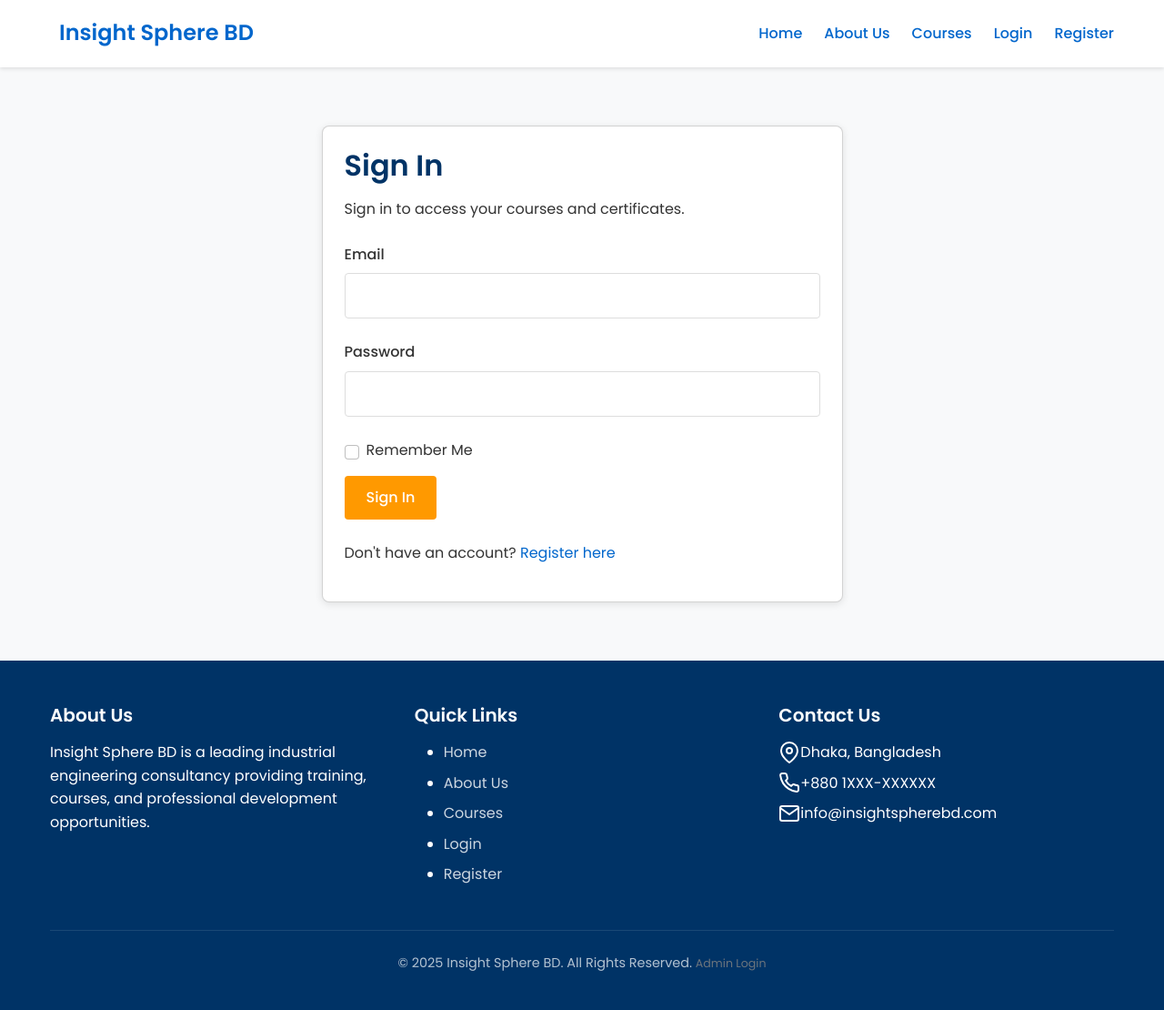
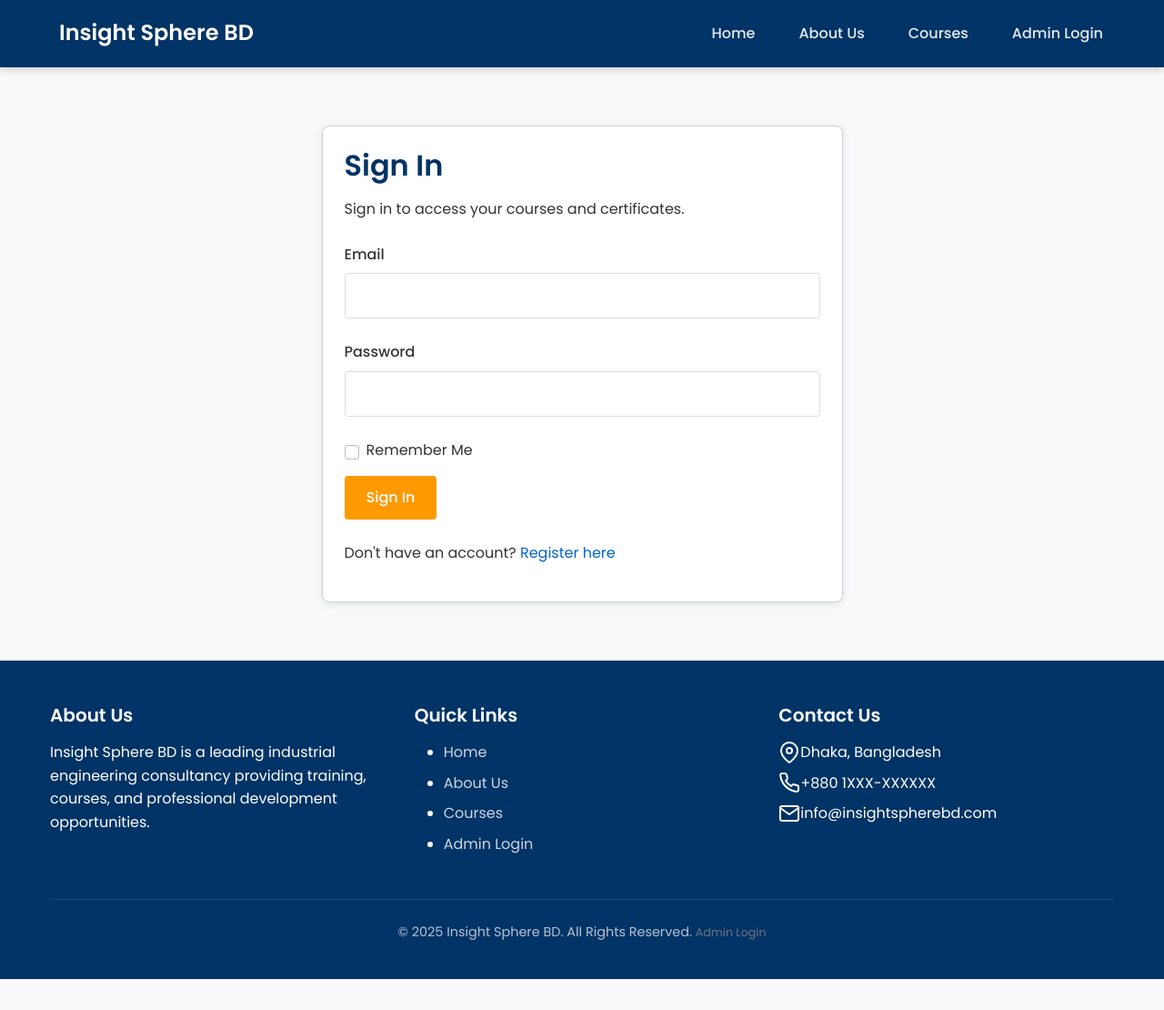
Before and after one commit to InsightSpherebd/Insight_Sphere, a Flask app: page /login in a window 1280 px wide. Shown: the whole page at 91% size. After the commit the page ends 1076 px from the top, so only its background shows below. Run offline with Flask 3, Linux system fonts and the light colour scheme; some libraries are stand-ins or nearby versions.

Commit message:
Improve the site appearance and set up initial super administrator account
Adds site-wide header styling, creates a super admin user, and renames login links.

Replit-Commit-Author: Agent
Replit-Commit-Session-Id: 837ed6fa-8396-4129-b2f4-29c7aa67d241
Replit-Commit-Screenshot-Url: https://storage.googleapis.com/screenshot-production-us-central1/13d57d37-9210-49e5-82fb-14ddeee3d828/cf3b4432-e5de-47d7-85bb-5370d58faf18.jpg

```diff
--- a/app.py
+++ b/app.py
@@ -43,6 +43,22 @@ with app.app_context():
     import models
     db.create_all()
 
+    # Create super admin user if not exists
+    from models import User
+    super_admin = User.query.filter_by(email='admin@insightspherebd.com').first()
+    if not super_admin:
+        super_admin = User(
+            username='superadmin',
+            email='admin@insightspherebd.com',
+            full_name='System Administrator',
+            phone='+88019XXXXXXXX',
+            role='super_admin'
+        )
+        super_admin.set_password('Admin@123')
+        db.session.add(super_admin)
+        db.session.commit()
+        logging.info('Created super admin user')
+
     # Add new columns to Course table if they don't exist
     from sqlalchemy import text
     try:
--- a/static/css/main.css
+++ b/static/css/main.css
@@ -46,8 +46,8 @@ h1, h2, h3, h4, h5, h6 {
 
 /* Header styles */
 .site-header {
-  background-color: white;
-  box-shadow: 0 2px 4px rgba(0, 0, 0, 0.1);
+  background-color: var(--secondary-color);
+  box-shadow: 0 2px 10px rgba(0, 0, 0, 0.2);
   padding: 1rem 0;
   position: sticky;
   top: 0;
@@ -73,6 +73,12 @@ h1, h2, h3, h4, h5, h6 {
   margin: 0;
   font-size: 1.5rem;
   margin-left: 10px;
+  color: white;
+}
+
+.site-logo a {
+  color: white;
+  text-decoration: none;
 }
 
 /* Navigation styles */
@@ -89,8 +95,17 @@ h1, h2, h3, h4, h5, h6 {
 
 .main-nav a {
   display: block;
-  padding: 0.5rem 0;
+  padding: 0.5rem 0.75rem;
   font-weight: 500;
+  color: rgba(255, 255, 255, 0.9);
+  border-radius: 4px;
+  transition: all 0.2s ease;
+}
+
+.main-nav a:hover {
+  color: white;
+  background-color: rgba(255, 255, 255, 0.1);
+  text-decoration: none;
 }
 
 .btn-menu {
@@ -100,6 +115,7 @@ h1, h2, h3, h4, h5, h6 {
   font-size: 24px;
   cursor: pointer;
   padding: 0.5rem;
+  color: white;
 }
 
 /* Mobile menu */
@@ -113,8 +129,8 @@ h1, h2, h3, h4, h5, h6 {
     top: 70px;
     left: 0;
     right: 0;
-    background-color: white;
-    box-shadow: 0 4px 6px rgba(0, 0, 0, 0.1);
+    background-color: var(--secondary-color);
+    box-shadow: 0 4px 6px rgba(0, 0, 0, 0.2);
     padding: 1rem;
     transform: translateY(-100%);
     transition: transform 0.3s ease;
--- a/templates/layout.html
+++ b/templates/layout.html
@@ -37,14 +37,13 @@
                     <li><a href="{{ url_for('public.courses') }}">Courses</a></li>
                     {% if current_user.is_authenticated %}
                         {% if current_user.is_admin() %}
-                            <li><a href="{{ url_for('admin.dashboard') }}">Admin</a></li>
+                            <li><a href="{{ url_for('admin.dashboard') }}">Admin Panel</a></li>
                         {% else %}
-                            <li><a href="{{ url_for('user.dashboard') }}">Dashboard</a></li>
+                            <li><a href="{{ url_for('user.dashboard') }}">My Dashboard</a></li>
                         {% endif %}
                         <li><a href="{{ url_for('auth.logout') }}">Logout</a></li>
                     {% else %}
-                        <li><a href="{{ url_for('auth.login') }}">Login</a></li>
-                        <li><a href="{{ url_for('auth.register') }}">Register</a></li>
+                        <li><a href="{{ url_for('auth.admin_login') }}">Admin Login</a></li>
                     {% endif %}
                 </ul>
             </nav>
@@ -88,8 +87,7 @@
                         {% if current_user.is_authenticated %}
                             <li><a href="{{ url_for('user.dashboard') }}">My Dashboard</a></li>
                         {% else %}
-                            <li><a href="{{ url_for('auth.login') }}">Login</a></li>
-                            <li><a href="{{ url_for('auth.register') }}">Register</a></li>
+                            <li><a href="{{ url_for('auth.admin_login') }}">Admin Login</a></li>
                         {% endif %}
                     </ul>
                 </div>
```
